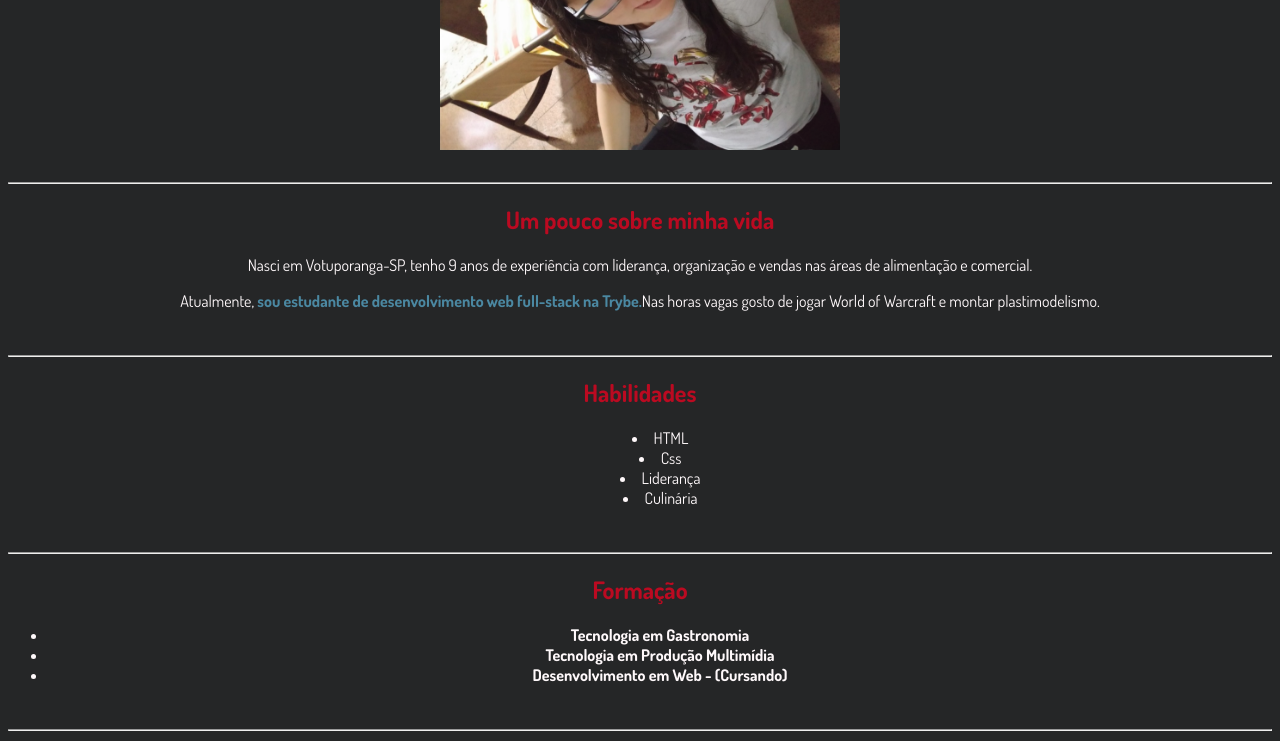
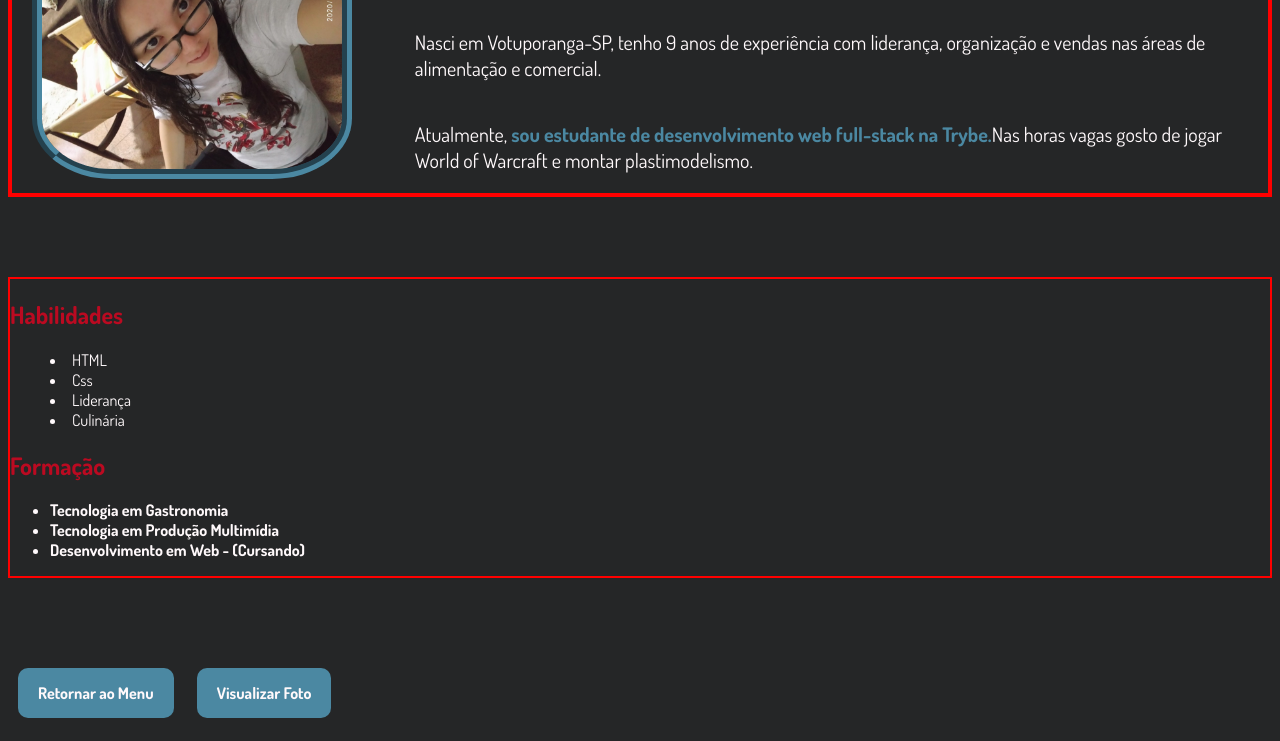
Before and after one commit to CarlaUyemura/CarlaUyemura.github.io, a plain HTML site: page index.html in a window 1280 px wide. Shown: the part 331-1072 px from the top of the page. Drawn offline with Linux system fonts and the light colour scheme.

Commit message:
Alteração no css

```diff
--- a/index.html
+++ b/index.html
@@ -14,27 +14,29 @@
 </head>
 <body>
 
-    <h1>Carla Maris Uyemura</h1>
-    <hr>
-    <br>
 
 <strong><a class="button" id="retorno" href="#sobreMim">Sobre Mim</a>
 <a class="button" href="#habilidades">Habilidades </a>
 <a class="button" href="#formacao">Formação </a>
 <a class="button" href="https://www.linkedin.com/in/carla-uyemura/" target="_blank">Linkedin</a></strong>
 <br><br><br>
-<img id="foto" src="img/download.png" alt="Foto de Carla" width="400px">
-<br><br>
-<hr>
+<div>
+    <div>
+        <h1>Carla Maris Uyemura</h1>
+    </div>
 
-<h2 id="sobreMim" class="title">Um pouco sobre minha vida</h2>
+        <div class="img-container">
+            <img id="foto" src="img/download.png" alt="Foto de Carla" width="400px">
 
-<p class="text">Nasci em Votuporanga-SP, tenho 9 anos de experiência com liderança, organização e vendas nas áreas de alimentação e comercial.</p>
-<p class="text">Atualmente, <strong>sou estudante de desenvolvimento web full-stack na Trybe.</strong>Nas horas vagas gosto de jogar World of Warcraft e montar plastimodelismo.</p>
-<br>
 
-<hr>
+            <h2 id="sobreMim" class="title">Um pouco sobre minha vida</h2>
 
+            <p class="text-1">Nasci em Votuporanga-SP, tenho 9 anos de experiência com liderança, organização e vendas nas áreas de alimentação e comercial.</p>
+            <p class="text-1">Atualmente, <strong>sou estudante de desenvolvimento web full-stack na Trybe.</strong>Nas horas vagas gosto de jogar World of Warcraft e montar plastimodelismo.</p>
+
+        </div>
+</div>
+<div class="info">
 <h2 id="habilidades" class="title">Habilidades</h2>
 
 <ul class="text">
@@ -45,8 +47,7 @@
     <li>Culinária</li>
 </ul>
 
-<br>
-<hr>
+
 <h2 id="formacao" class="title">Formação</h2>
 <strong> <ul>
     <a href="https://www.unifev.edu.br/curso/35/gastronomia" target="_blank"><li>Tecnologia em Gastronomia</li></a>
@@ -54,9 +55,7 @@
     <a href="https://www.betrybe.com/formacao-desenvolvimento-web" target="_blank"><li>Desenvolvimento em Web - (Cursando)</li></a>
 
 </ul></strong>
-<br>
-<hr>
-<br>
+</div>
 <strong ><a class="button" href="#retorno">Retornar ao Menu</a>
 <a class="button" href="#foto">Visualizar Foto</a></strong>
 </body>
--- a/style.css
+++ b/style.css
@@ -1,7 +1,6 @@
 body {
     font-family: 'Dosis', sans-serif;
     background-color: rgba(37, 38, 39, 1);
-    text-align: center;
 }
 .title{
     color: rgba(187, 10, 33, 1);
@@ -10,6 +9,9 @@ body {
 h1{
     font-size: 36px;
     color: rgba(187, 10, 33, 1);
+    text-align: center;
+    margin-bottom: 50px;
+    margin-top: 30px;
 }
 a {
     text-decoration: none;
@@ -29,4 +31,43 @@ strong{
     padding: 15px 20px;
     background-color: rgba(75, 136, 162, 1);
     margin: 10px;
+    border-radius: 10px;
+    display: inline-block;
 }
+
+#foto{
+    width: 300px;
+    border-radius: 25%;
+    border: 10px groove rgba(75, 136, 162, 1);
+    float: left;
+    margin-top: 15px;
+    margin-left: 20px;
+    display: block;
+}
+.img-container{
+    height: 80%;
+}
+#sobreMim{
+    display: inline-block;
+    margin-left: 5%;
+
+    font-size: 30px;
+}
+.text-1 {
+    display: inline-block;
+    margin-left: 5%;
+    color: rgba(255, 249, 251, 1);
+    width: 65%;
+    font-size: 20px;
+    position: sticky;
+
+}
+.info{
+    display: block;
+    margin: 5em 0;
+    position: sticky;
+}
+div{
+
+   border: 2px solid red;
+}
```
